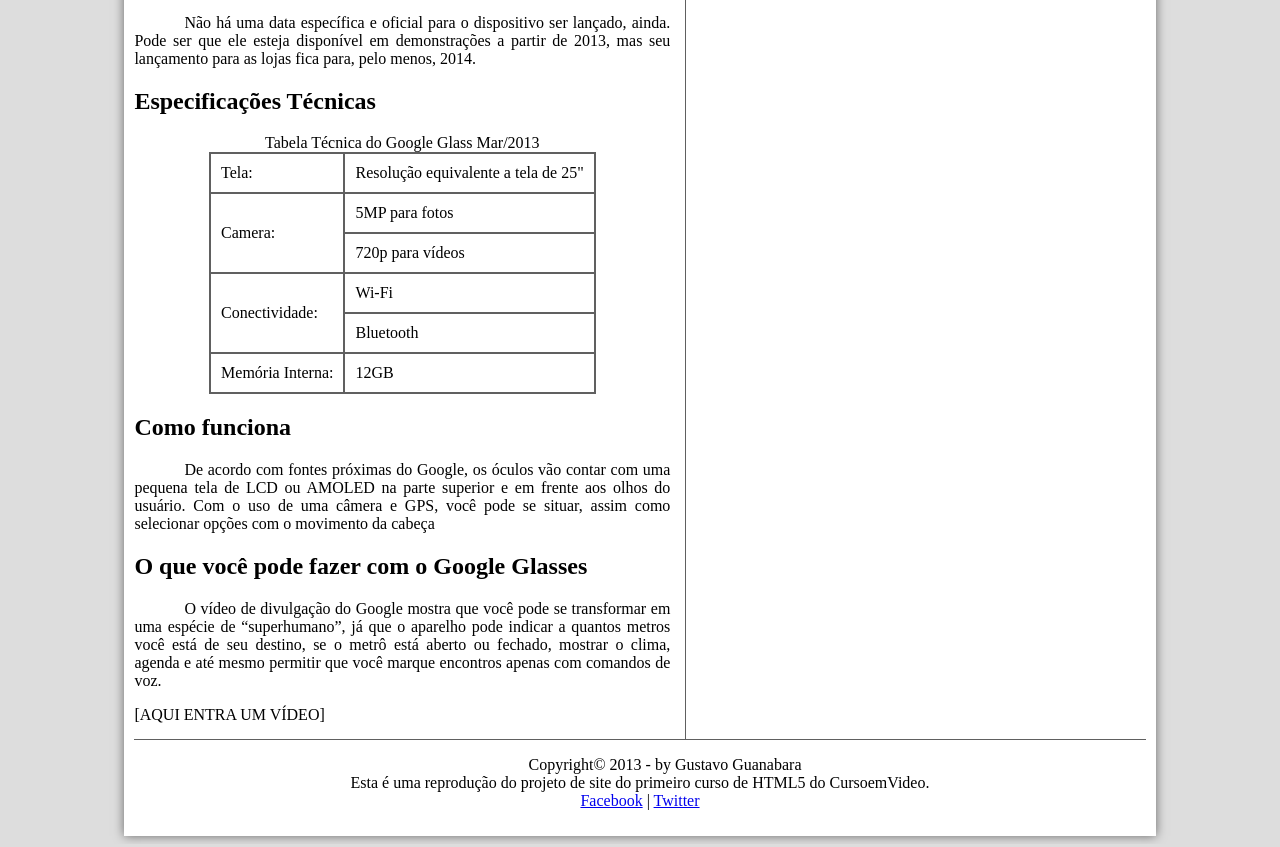
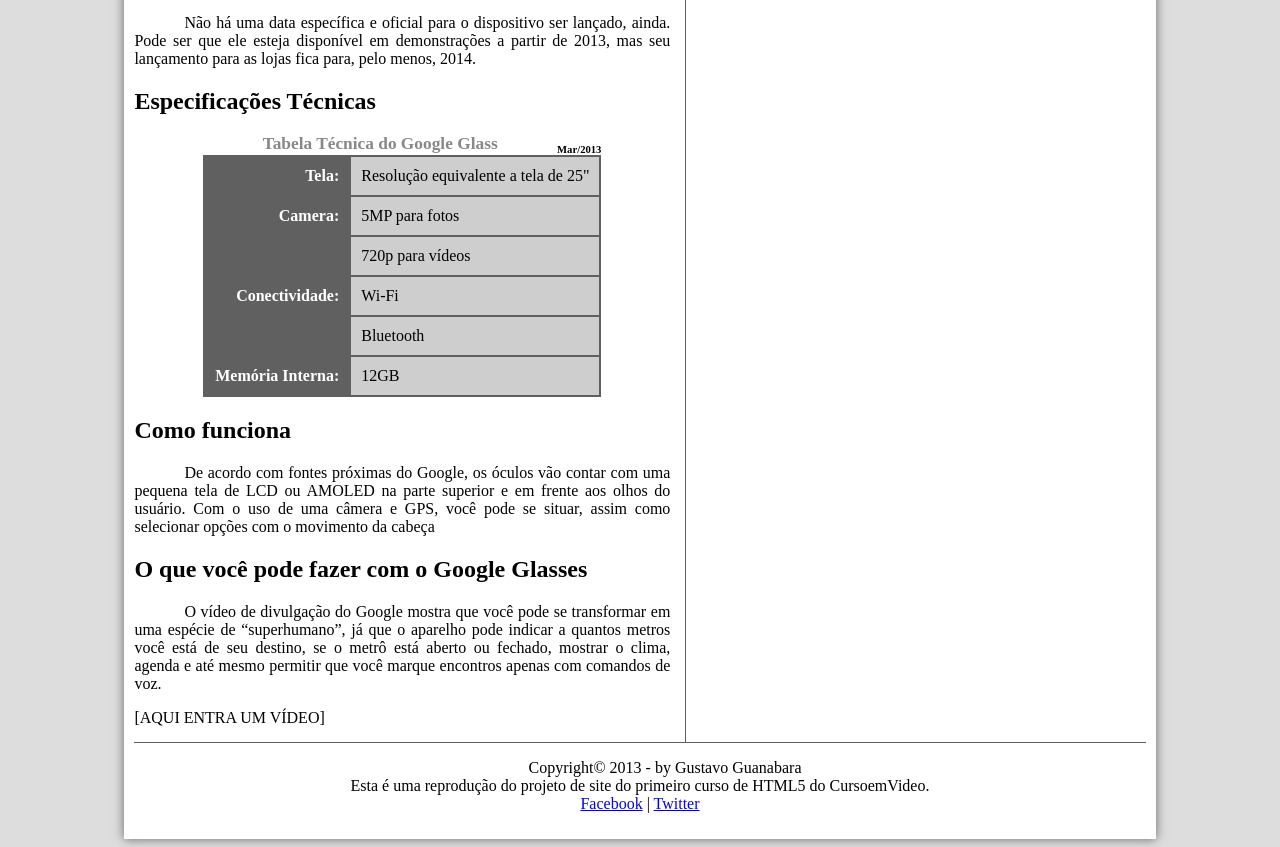
Before and after one commit to KaioGCaldas/projeto-glass, a plain HTML site: page index.html in a window 1280 px wide. Shown: the part 900-1747 px from the top of the page. Drawn offline with Linux system fonts and the light colour scheme.

Commit message:
Formatação visual da tabela

```diff
--- a/css/style.css
+++ b/css/style.css
@@ -134,9 +134,35 @@ section {
     margin: auto;
 }
 
+#tabelaspec caption {
+    color: #888888;
+    font-size: 13pt;
+    font-weight: bolder;
+}
+
+#tabelaspec caption span {
+    display: block;
+    float: right;
+    color: #000000;
+    font-size: 8pt;
+    margin-top: 10px;
+}
+
 #tabelaspec td {
     border: 1px solid #606060;
     padding: 10px;
+}
+
+.cesq {
+    color: #FFFFFF;
+    background-color: #606060;
+    text-align: right;
+    vertical-align: top;
+    font-weight: bold;
+}
+
+.cdir {
+    background-color: #CECECE;
 }
 
 aside {
--- a/index.html
+++ b/index.html
@@ -57,26 +57,26 @@
                 <h2>Especificações Técnicas</h2>
 
                 <table id="tabelaspec">
-                    <caption>Tabela Técnica do Google Glass Mar/2013</caption>
+                    <caption>Tabela Técnica do Google Glass <span>Mar/2013</span></caption>
 
                     <tr>
-                        <td>Tela:</td>
-                        <td>Resolução equivalente a tela de 25"</td>
+                        <td class="cesq">Tela:</td>
+                        <td class="cdir">Resolução equivalente a tela de 25"</td>
                     </tr>
-                    <tr><td rowspan="2">Camera:</td>
-                        <td>5MP para fotos</td>
+                    <tr><td rowspan="2" class="cesq">Camera:</td>
+                        <td class="cdir">5MP para fotos</td>
                     </tr>
                     <tr>
-                        <td>720p para vídeos</td>
+                        <td class="cdir">720p para vídeos</td>
                     </tr>
-                    <tr><td rowspan="2">Conectividade:</td>
-                        <td>Wi-Fi</td>
+                    <tr><td rowspan="2" class="cesq">Conectividade:</td>
+                        <td class="cdir">Wi-Fi</td>
                     </tr>
                     <tr>
-                        <td>Bluetooth</td>
+                        <td class="cdir">Bluetooth</td>
                     </tr>
-                    <tr><td>Memória Interna:</td>
-                        <td>12GB</td>
+                    <tr><td class="cesq">Memória Interna:</td>
+                        <td class="cdir">12GB</td>
                     </tr>
                 </table>
 
```
